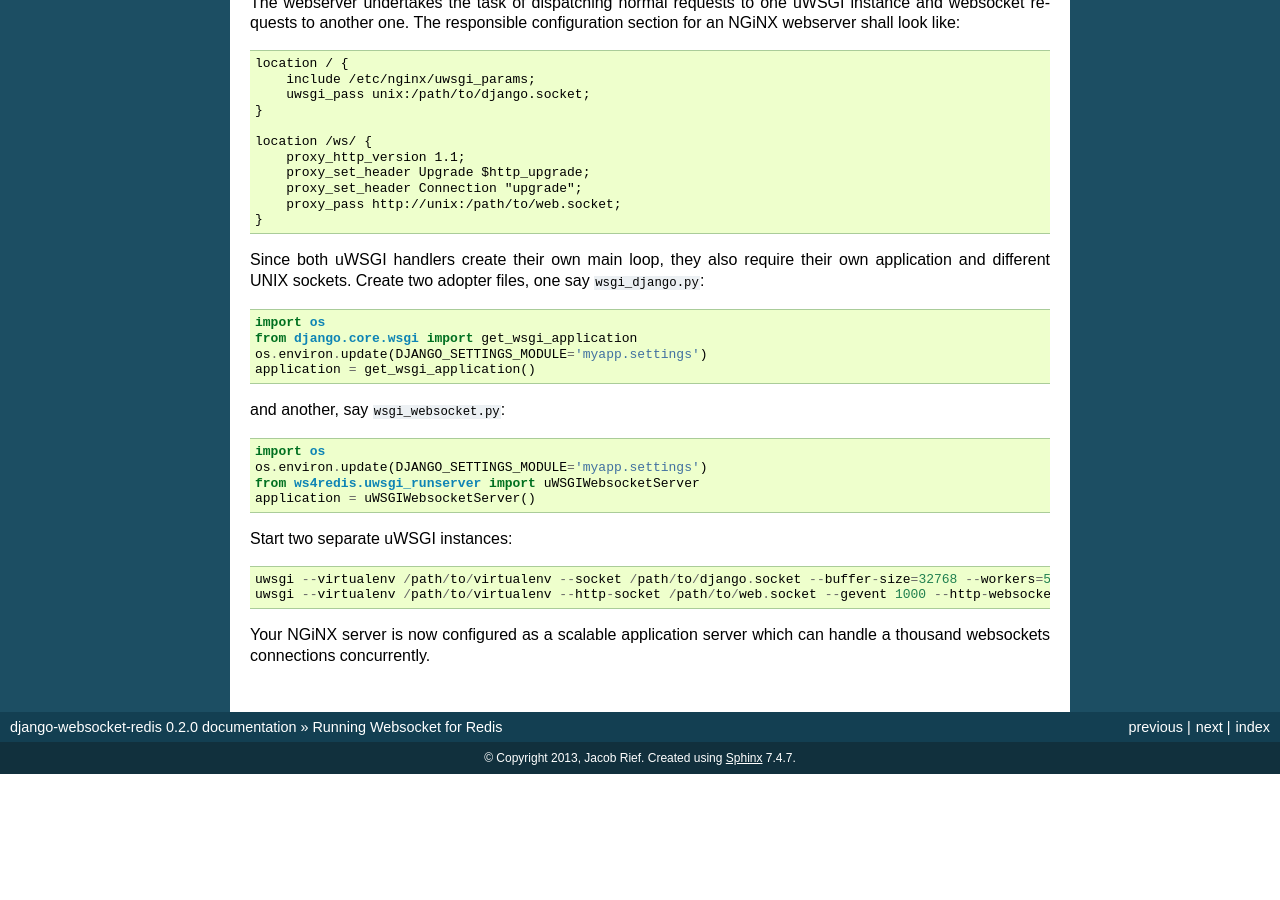
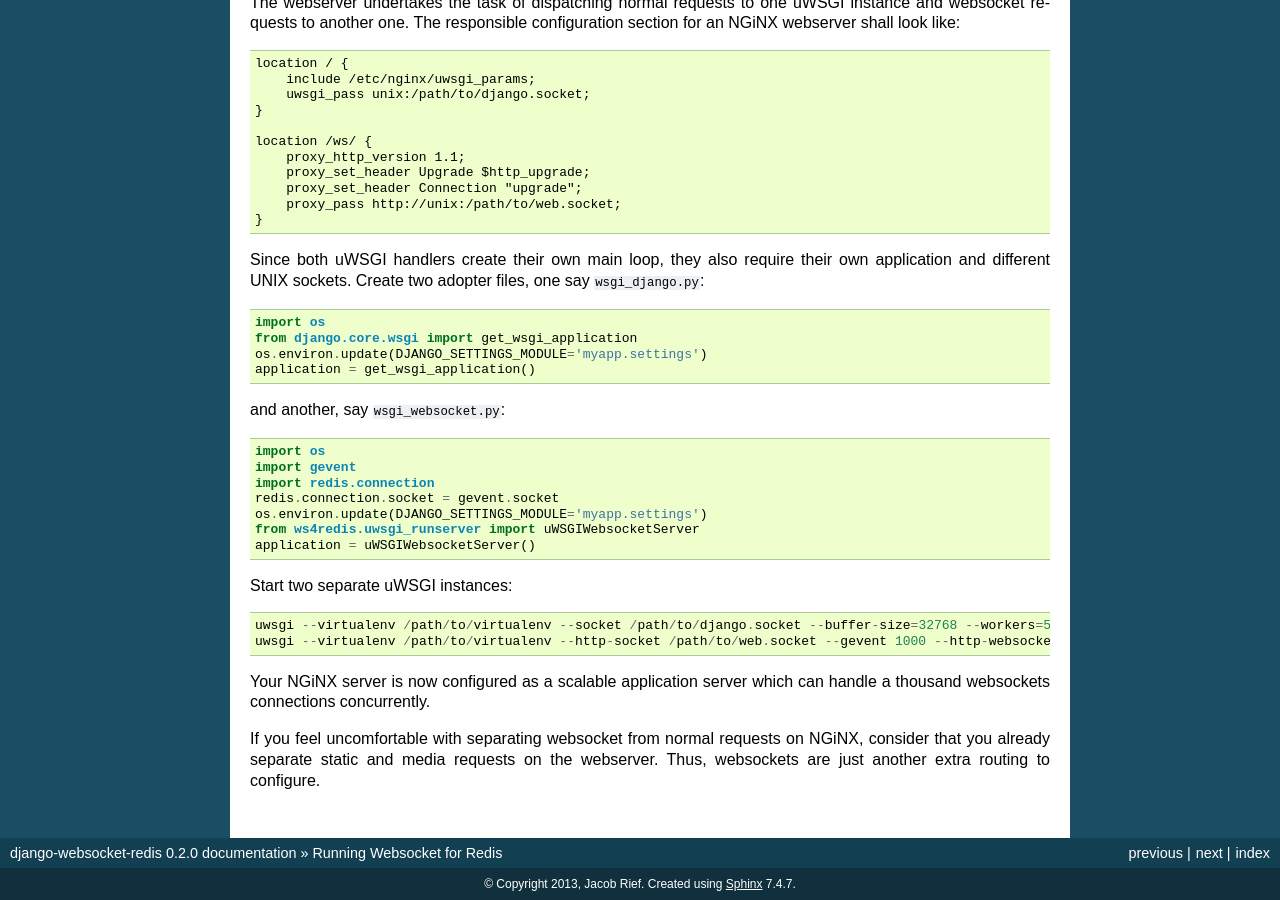
Before and after one commit to jrief/django-websocket-redis, a Sphinx documentation site: the page built from docs/running.rst, in a window 1280 px wide and 900 px high, scrolled down 2098 px. Built offline with Sphinx 7.4.7, drawn with Linux system fonts in a browser that asks for light colours; before the commit the page ends 2872 px from its top, so only the background shows below that.

Commit message:
redis socket is only monkey patched for uWSGI

```diff
--- a/docs/running.rst
+++ b/docs/running.rst
@@ -102,6 +102,9 @@ different UNIX sockets. Create two adopter files, one say ``wsgi_django.py``::
 and another, say ``wsgi_websocket.py``::
 
   import os
+  import gevent
+  import redis.connection
+  redis.connection.socket = gevent.socket
   os.environ.update(DJANGO_SETTINGS_MODULE='myapp.settings')
   from ws4redis.uwsgi_runserver import uWSGIWebsocketServer
   application = uWSGIWebsocketServer()
@@ -114,6 +117,9 @@ Start two separate uWSGI instances::
 Your NGiNX server is now configured as a scalable application server which can handle a thousand
 websockets connections concurrently.
 
+If you feel uncomfortable with separating websocket from normal requests on NGiNX, consider
+that you already separate static and media requests on the webserver. Thus, websockets are just
+another extra routing to configure.
 
 .. |websocket4redis| image:: _static/websocket4redis.png
 .. _psycogreen: https://bitbucket.org/dvarrazzo/psycogreen/
```
Also changed, not shown: 1 other file.
